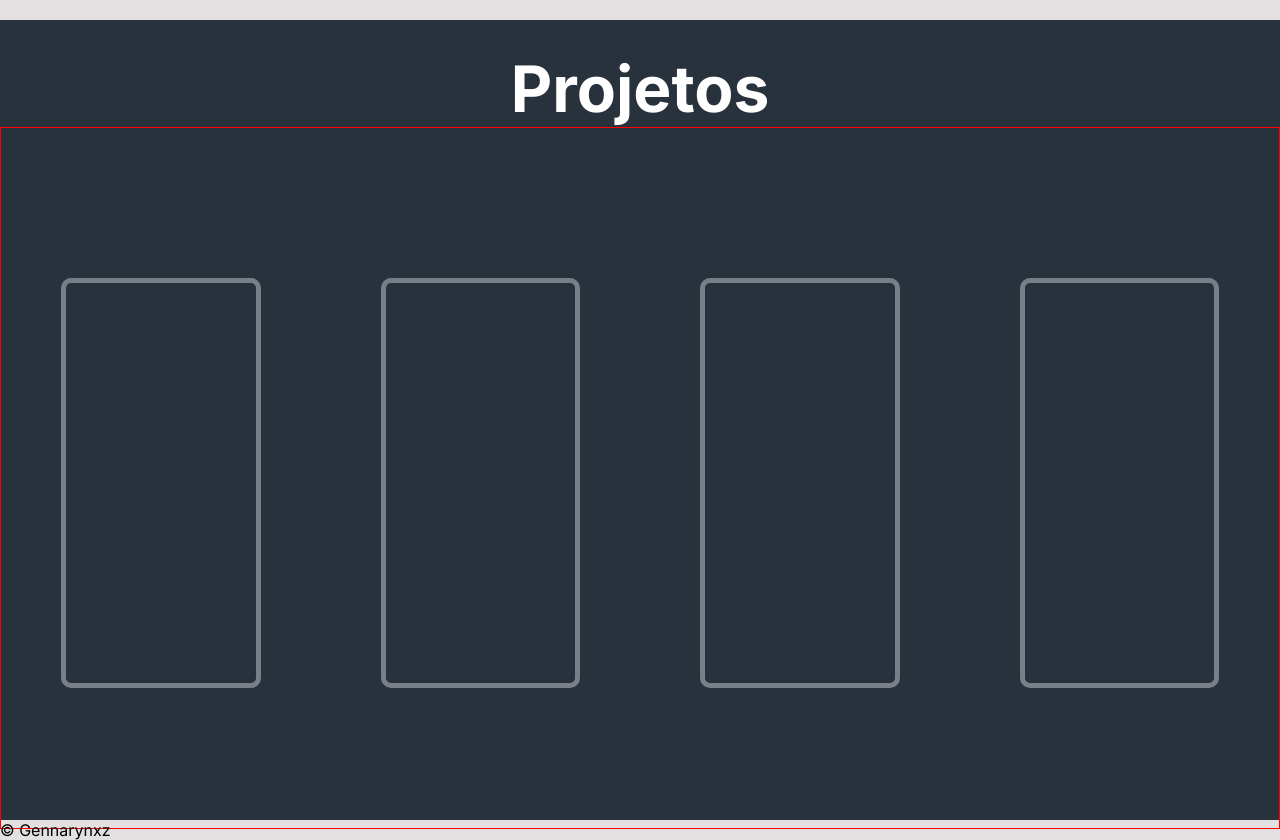
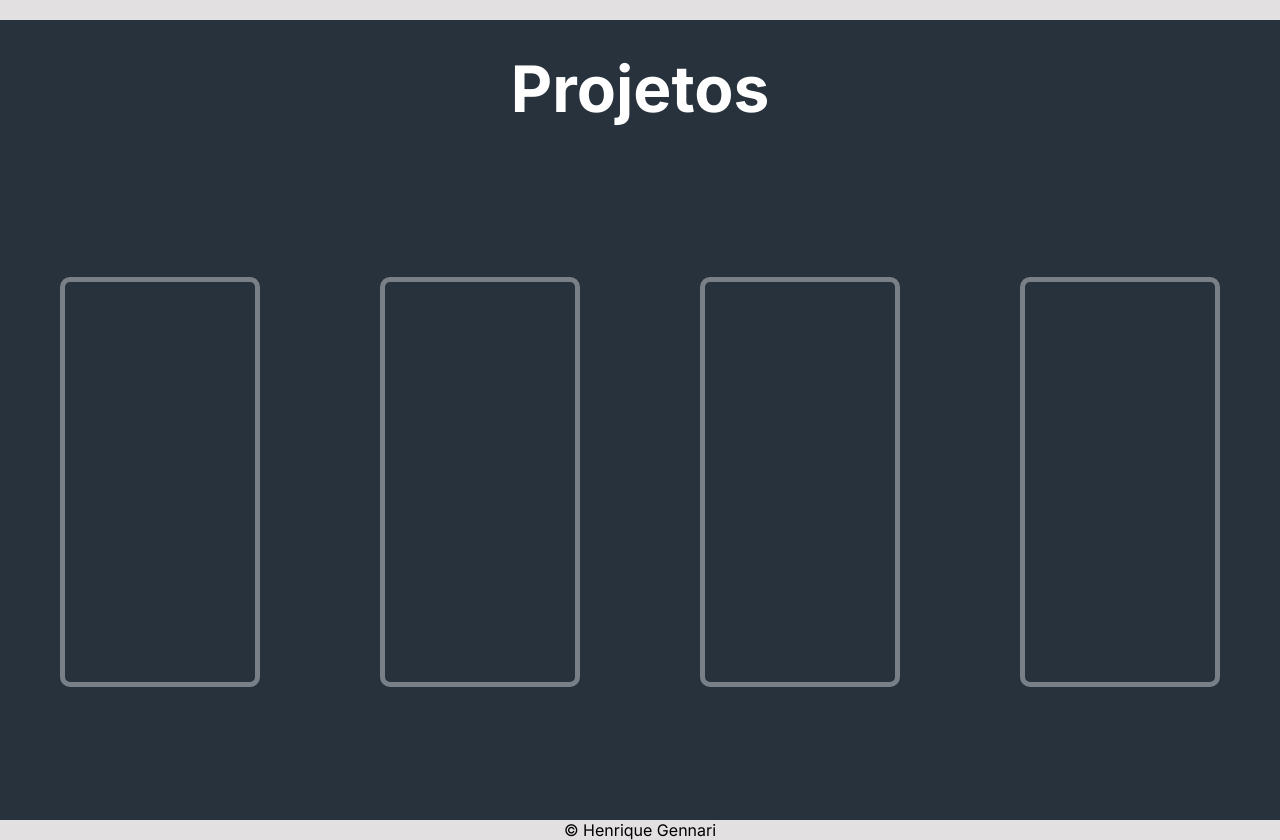
Before and after one commit to HenriqueGennari/portfolio-site, a plain HTML site: page index.html in a window 1280 px wide. Shown: the part 1500-2340 px from the top of the page. Drawn offline with Linux system fonts and the light colour scheme.

Commit message:
ajustando

```diff
--- a/index.html
+++ b/index.html
@@ -99,7 +99,7 @@
     </section>
 
     <footer id="footer">
-        <p>&copy; Gennarynxz</p>
+        <p>&copy; Henrique Gennari</p>
     </footer>
 
     <script src="menu.js"></script>
--- a/style2.css
+++ b/style2.css
@@ -269,7 +269,6 @@ section#projects{
     padding-top: 30px ;
 }
 .space-cards{
-    border: 1px solid red;
     height: 700px;
     display: flex;
 }
@@ -280,3 +279,6 @@ section#projects{
     height: 400px;
     width: 350px;
 }
+footer{
+    text-align: center;
+}
```
